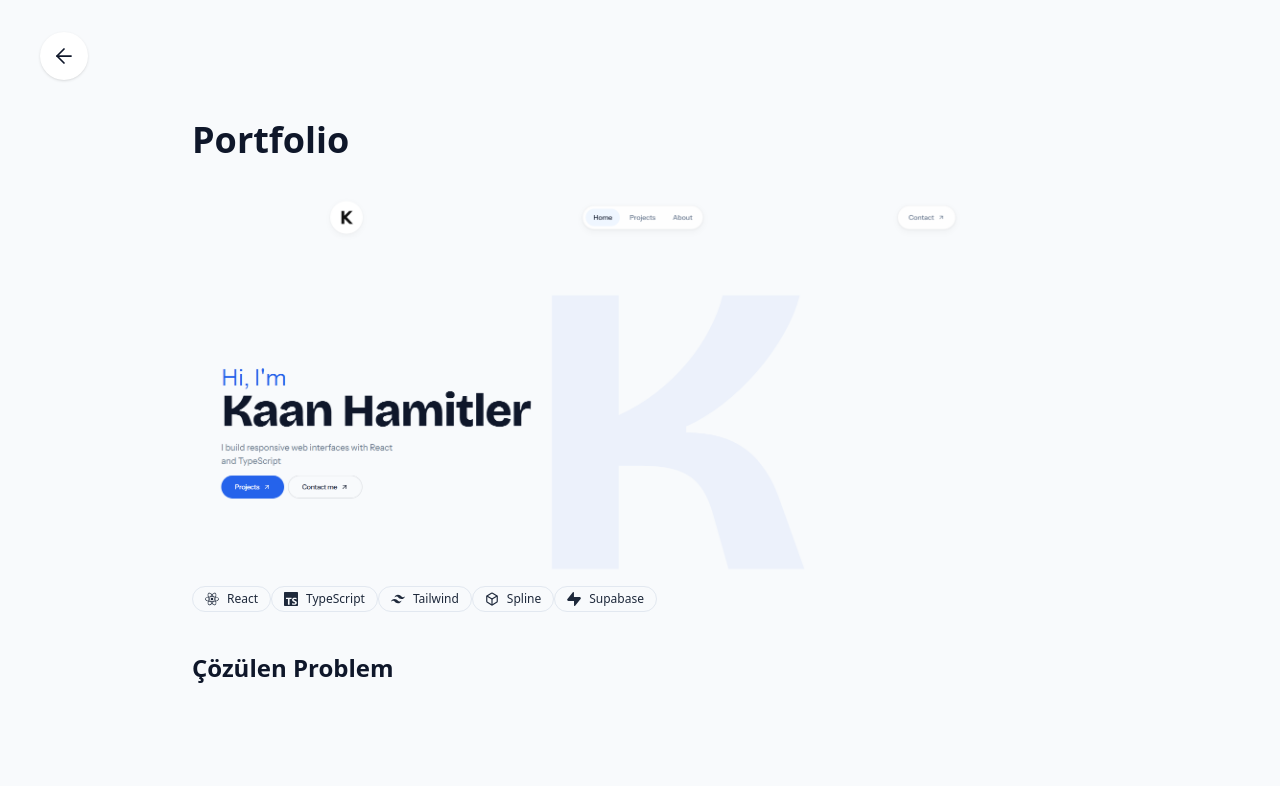
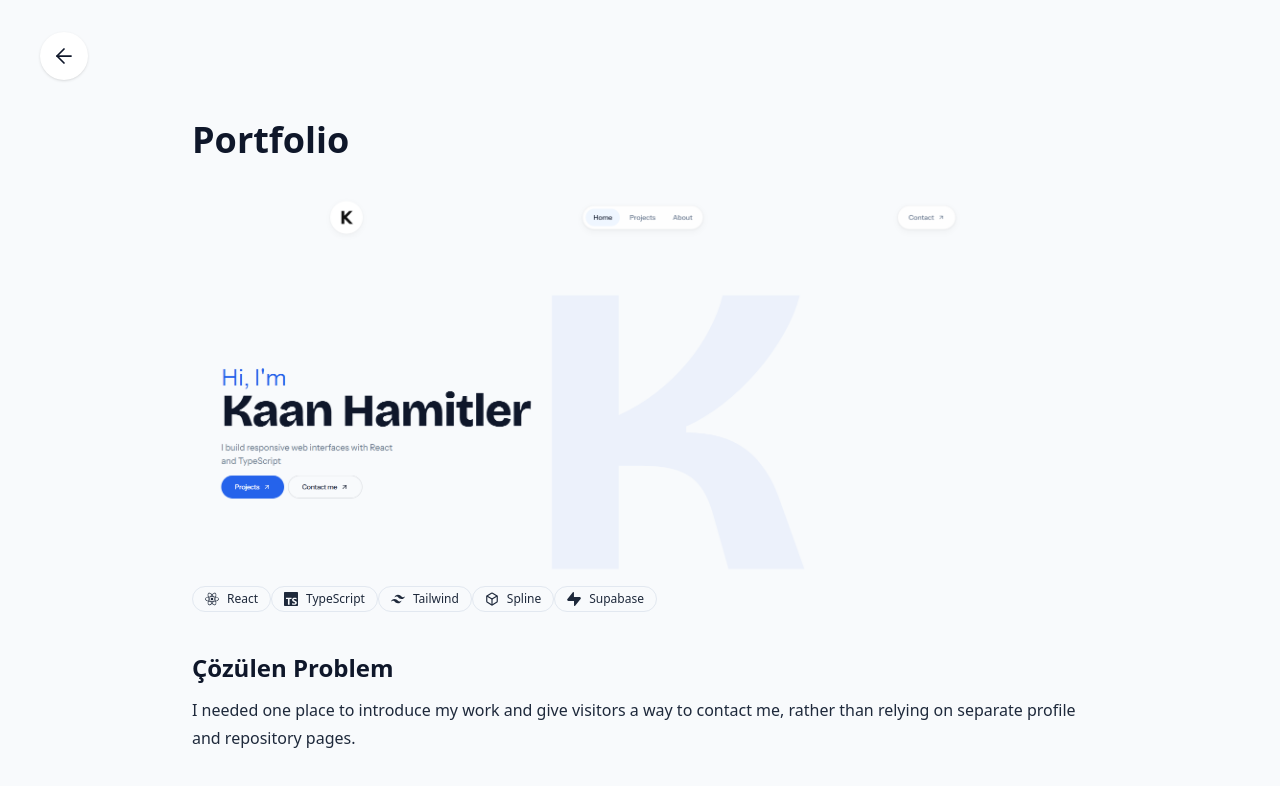
Before and after one commit to Kaan-Developer/Portfolio, a React (Vite) app: page /projects/portfolio in a window 1280 px wide. Shown: the top 786 px of the page. Built offline with nearby package versions, Linux system fonts and the light colour scheme.

Commit message:
feat: proje detayında çözülen problemi göster

```diff
--- a/src/components/ui/Details.tsx
+++ b/src/components/ui/Details.tsx
@@ -53,6 +53,9 @@ const Details = () => {
 
         <section className="mt-10">
             <h2 className="text-2xl font-semibold">Çözülen Problem</h2>
+            <p className="mt-3 leading-7">
+                {project.caseStudy.problem}
+            </p>
         </section>
       </article>
     </main>
```
